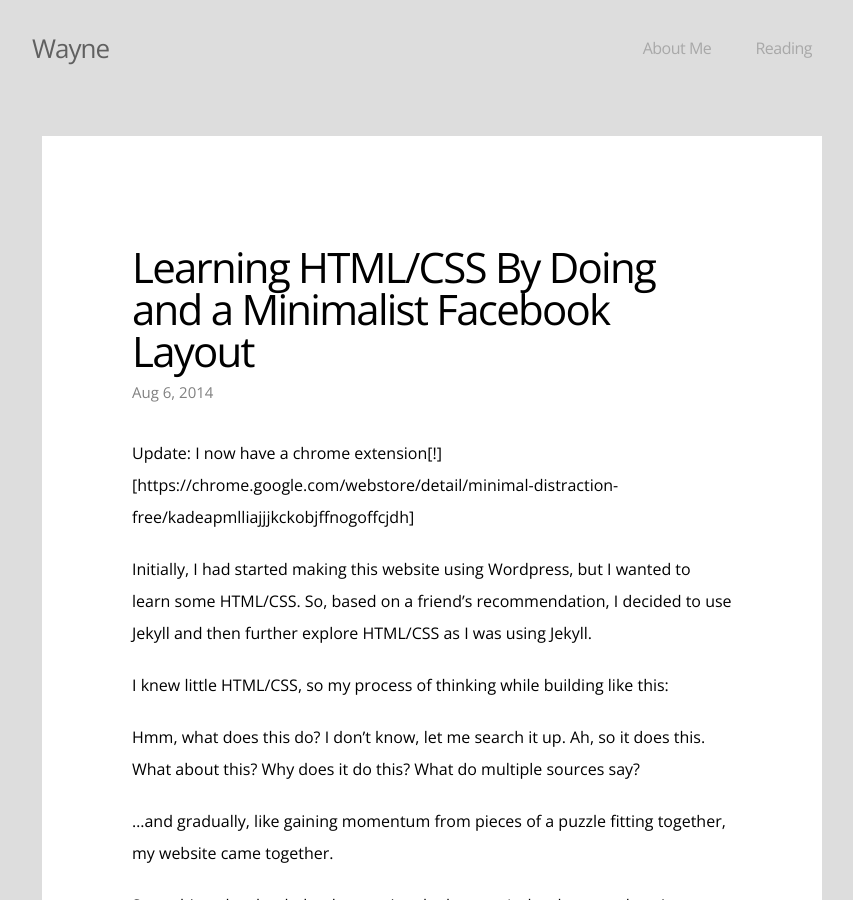
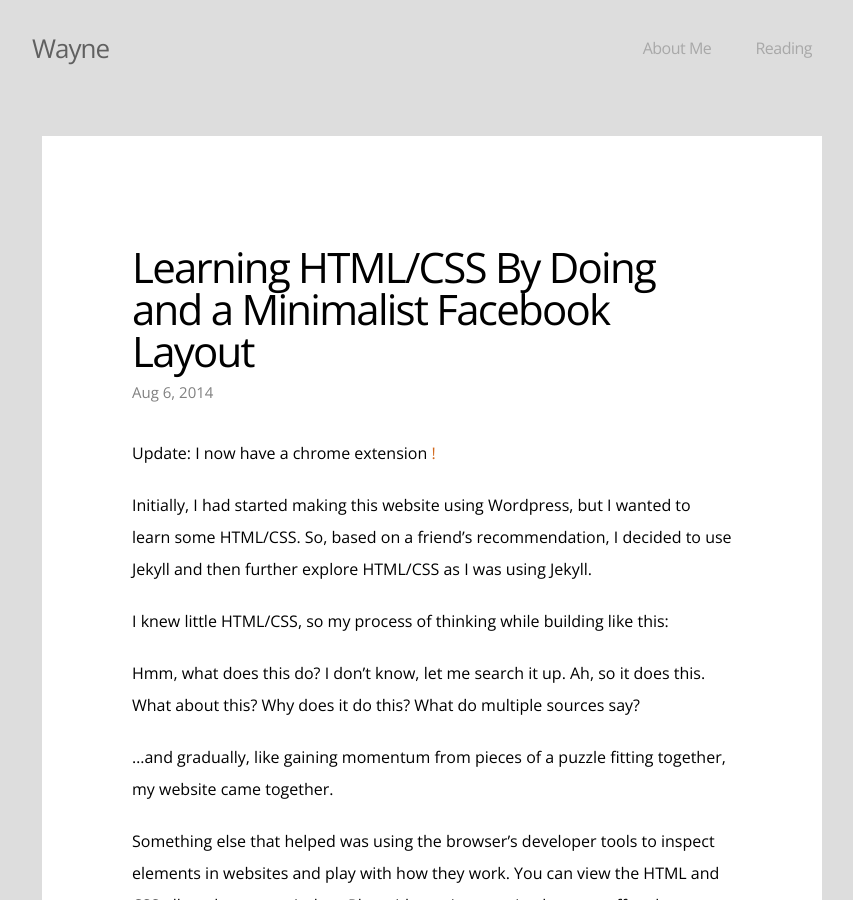
Before and after one commit to vvayne/vvayne.github.io, a Jekyll site: the page built from _posts/2014-08-06-CSSFB.markdown, in a window 1280 px wide and 900 px high. Shown: the whole window, without its empty margins (208-1061 px from the left). Built offline with Jekyll 4.4.1, drawn with Linux system fonts in a browser that asks for light colours.

Commit message:
in line link

```diff
--- a/_posts/2014-08-06-CSSFB.markdown
+++ b/_posts/2014-08-06-CSSFB.markdown
@@ -7,7 +7,7 @@ permalink: /second/
 published: true
 ---
 
-Update: I now have a chrome extension[!][https://chrome.google.com/webstore/detail/minimal-distraction-free/kadeapmlliajjjkckobjffnogoffcjdh]
+Update: I now have a chrome extension [!](https://chrome.google.com/webstore/detail/minimal-distraction-free/kadeapmlliajjjkckobjffnogoffcjdh)
 
 Initially, I had started making this website using Wordpress, but I wanted to learn some HTML/CSS. So, based on a friend's recommendation, I decided to use Jekyll and then further explore HTML/CSS as I was using Jekyll.
 
```
